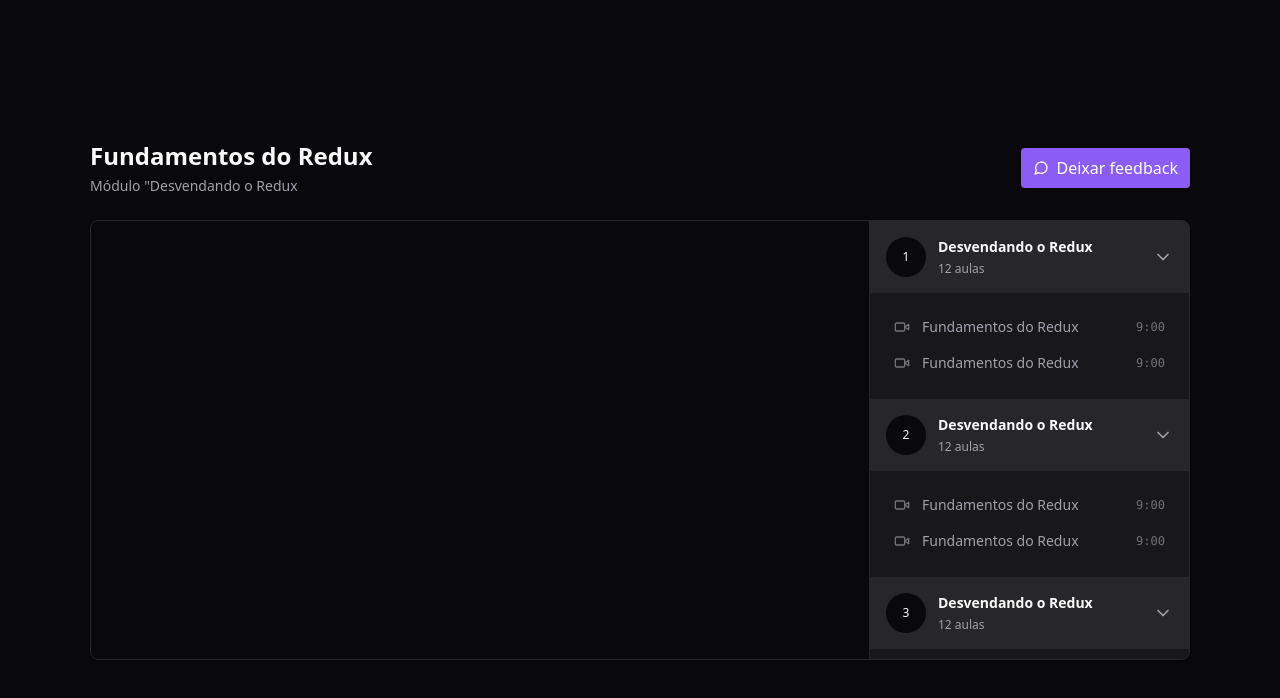
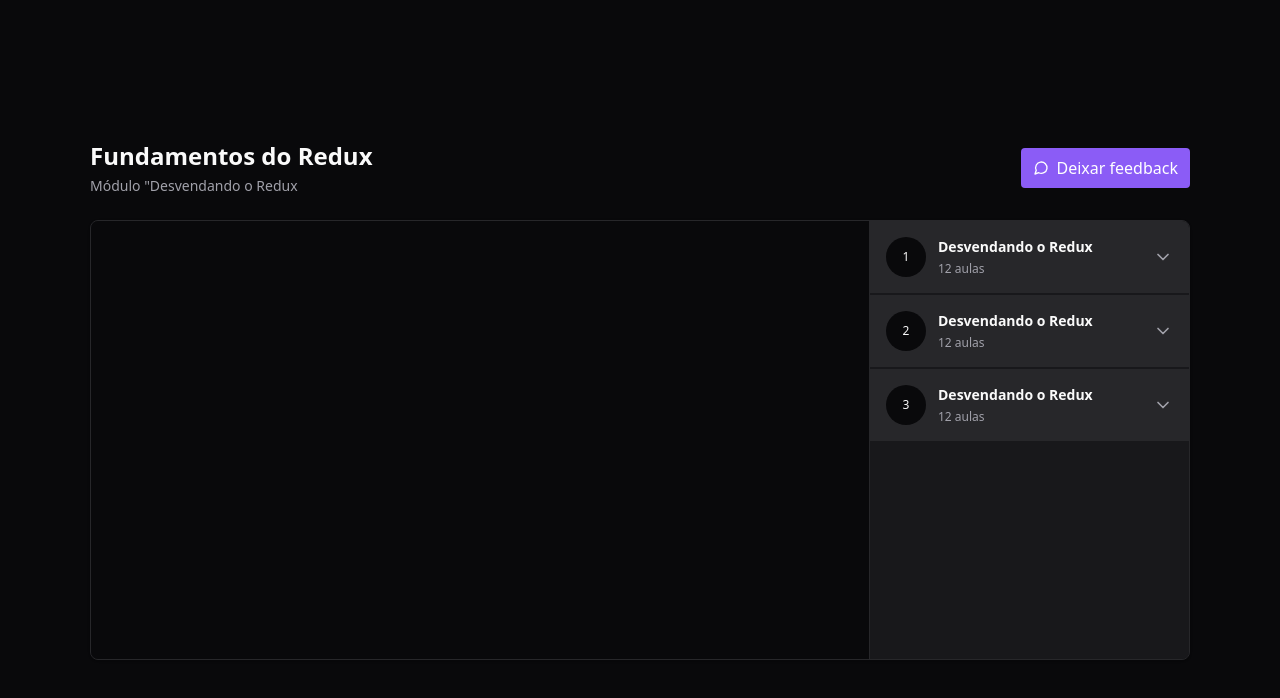
Before and after one commit to SamuelMenecucci/redux-zustand, a React (Vite) app: page / in a window 1280 px wide. Shown: the top 698 px of the page. Built offline with nearby package versions, Linux system fonts and the light colour scheme.

Commit message:
feat: radix-collapsible in modules component

```diff
--- a/package.json
+++ b/package.json
@@ -10,6 +10,7 @@
     "preview": "vite preview"
   },
   "dependencies": {
+    "@radix-ui/react-collapsible": "^1.0.3",
     "@reduxjs/toolkit": "^1.9.6",
     "lucide-react": "^0.284.0",
     "react": "^18.2.0",
--- a/src/components/Module.tsx
+++ b/src/components/Module.tsx
@@ -1,3 +1,4 @@
+import * as Collapsible from "@radix-ui/react-collapsible";
 import { ChevronDown } from "lucide-react";
 import { Lesson } from "./Lesson";
 
@@ -13,27 +14,26 @@
   moduleIndex,
 }: ModuleProps) => {
   return (
-    <div>
-      <button className="flex w-full items-center gap-3 bg-zinc-800 p-4">
+    <Collapsible.Root className="group">
+      <Collapsible.Trigger className="flex w-full items-center gap-3 bg-zinc-800 p-4">
         <div className="flex h-10 w-10 rounded-full items-center justify-center bg-zinc-950 text-xs">
           {moduleIndex + 1}
         </div>
 
         <div className=" flex flex-col gap-1 text-left">
           <strong className="text-sm">{title}</strong>
-          <span className="text-xs text-zinc-400">
-            {" "}
-            {amountOfLessons} aulas
-          </span>
+          <span className="text-xs text-zinc-400">{amountOfLessons} aulas</span>
         </div>
 
-        <ChevronDown className="w-5 h-5 ml-auto text-zinc-400" />
-      </button>
+        <ChevronDown className="w-5 h-5 ml-auto text-zinc-400 group-data-[state=open]:rotate-180 transition-transform" />
+      </Collapsible.Trigger>
 
-      <nav className="relative flex flex-col gap-4 p-6">
-        <Lesson title="Fundamentos do Redux" duration="9:00" />
-        <Lesson title="Fundamentos do Redux" duration="9:00" />
-      </nav>
-    </div>
+      <Collapsible.Content>
+        <nav className="relative flex flex-col gap-4 p-6">
+          <Lesson title="Fundamentos do Redux" duration="9:00" />
+          <Lesson title="Fundamentos do Redux" duration="9:00" />
+        </nav>
+      </Collapsible.Content>
+    </Collapsible.Root>
   );
 };
```
Also changed, not shown: 1 other file (tests, documents, lock files or other folders).
